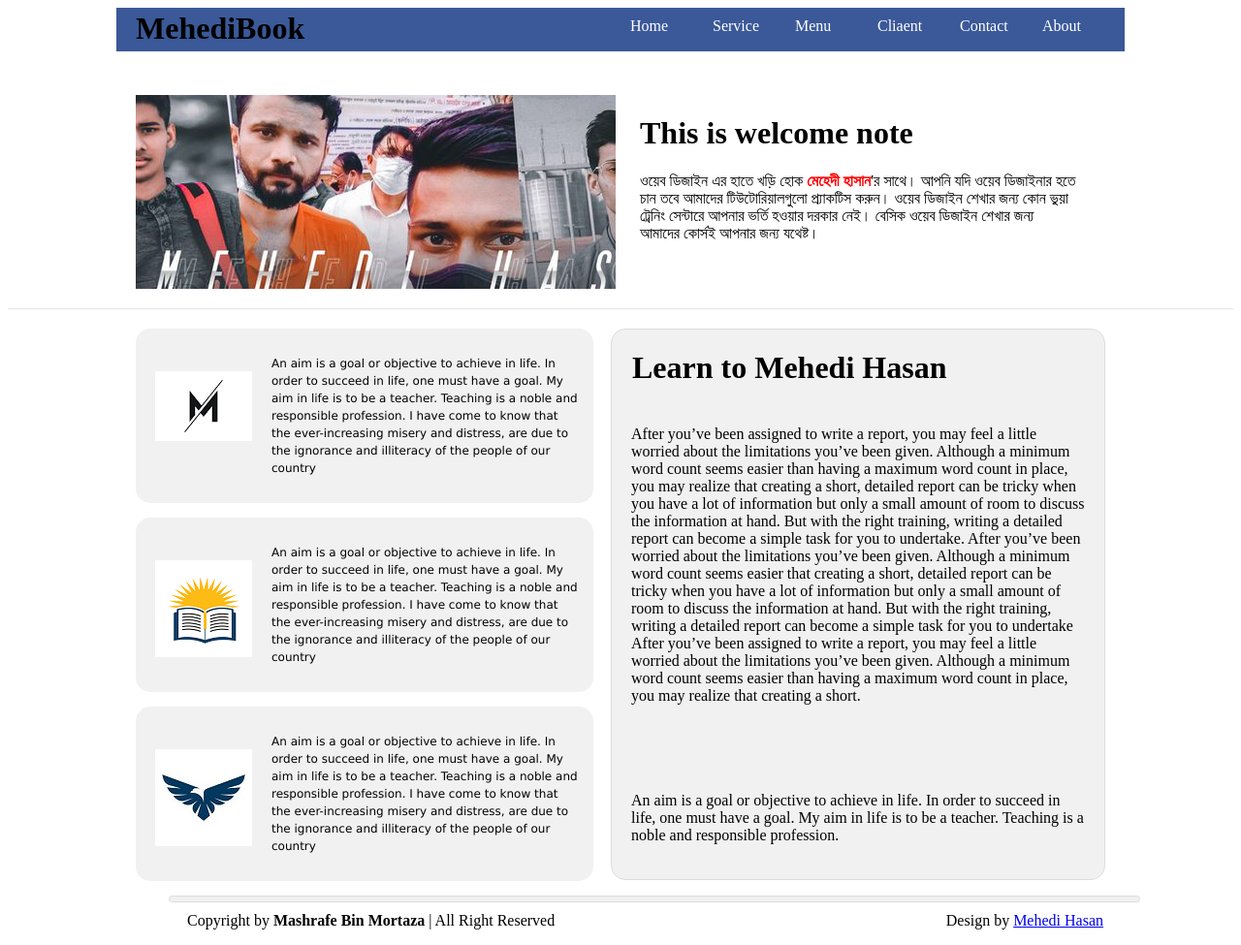
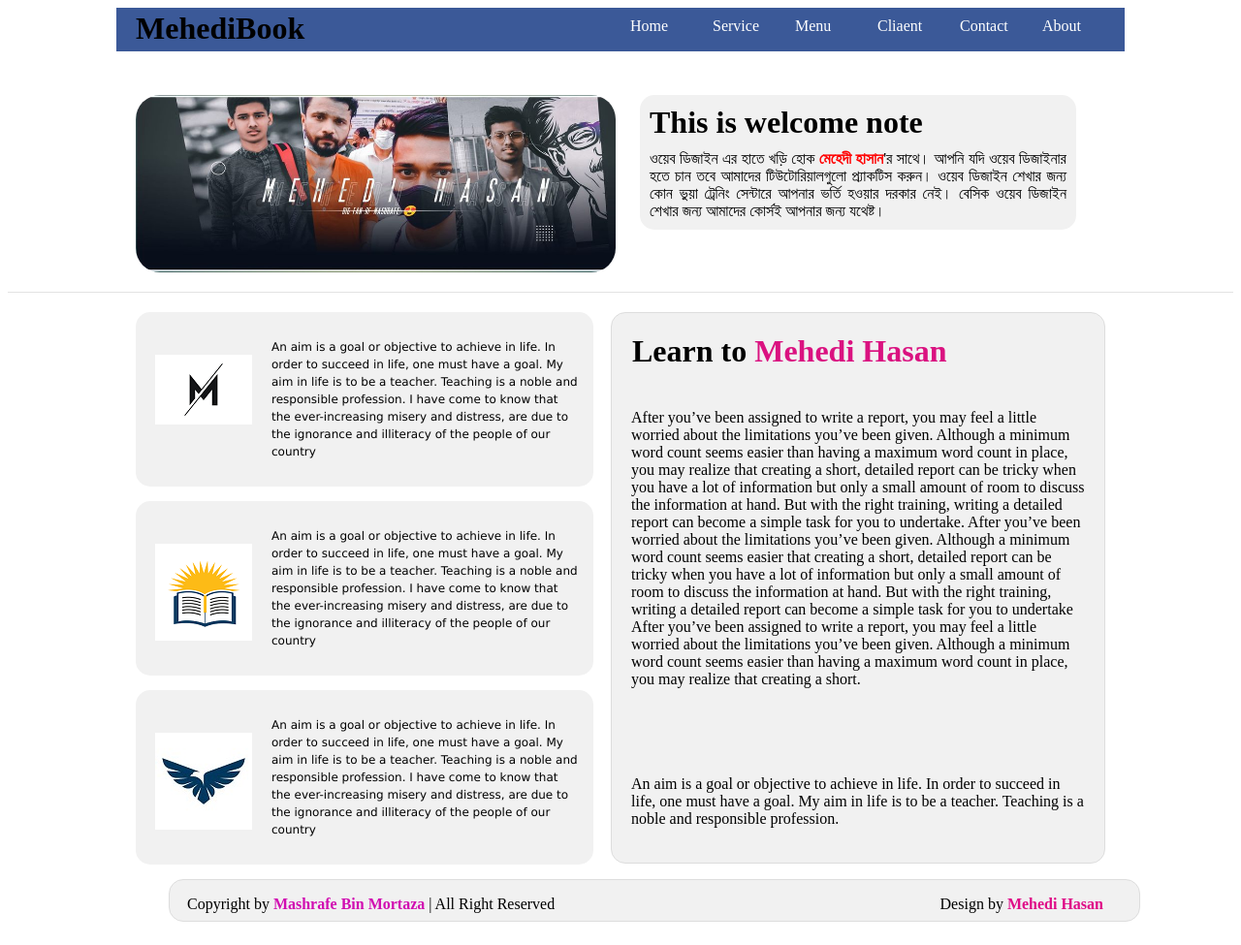
Before and after one commit to developer-mashmehedi/narail-express, a plain HTML site: page index.html in a window 1280 px wide. Shown: the whole page at 97% size. Drawn offline with Linux system fonts and the light colour scheme.

Commit message:
new changes

```diff
--- a/index.html
+++ b/index.html
@@ -21,7 +21,7 @@
   <div class="intro_area container">
 
       <div class="intro_img">
-            <img src="images/perfect_cover.jpg" alt="">
+            <img src="images/fb-cover.jpg" alt="">
       </div>
 
       <div class="intro_text">
@@ -72,7 +72,7 @@
 
       <div class="content">
 
-        <h1>Learn to Mehedi Hasan</h1>
+        <h1>Learn to <span class="colorful">Mehedi Hasan</span></h1>
 
         <p>After you’ve been assigned to write a report, you may feel a little worried about the limitations you’ve been given.
            Although a minimum word count seems easier than having a maximum word count in place, you may realize that creating a short,
@@ -96,12 +96,12 @@
 
       <div class="copyright">
 
-        <p>Copyright by <b>Mashrafe Bin Mortaza</b> | All Right Reserved</p>
+        <p>Copyright by <b><a href="https://www.facebook.com/Official.Mashrafe">Mashrafe Bin Mortaza</a></b> | All Right Reserved</p>
 
       </div>
 
       <div class="design">
-        <p>Design by <a href="https://www.facebook.com/mehedihasan110571/">Mehedi Hasan</a></p>
+        <p>Design by <b><a href="https://www.facebook.com/mehedihasan110571/">Mehedi Hasan</a></b></p>
 
       </div>
 
--- a/style.css
+++ b/style.css
@@ -47,18 +47,22 @@ a {
     padding-right: 25px;
 }
 .intro_img img {
-
+    width: 100%;
+    border-radius: 25px;
 }
 .intro_text{
     float: left;
     width: 450px;
+    background: #f1f1f1;
+    border-radius: 15px;
 
 }
 .intro_text h1 {
-
+    margin: 10px;
 }
 .intro_text p {
-
+    margin: 10px;
+    text-align: justify;
 }
 .content_area_line{
     border-top: 1px solid #e3e3e3;
@@ -116,6 +120,7 @@ a {
     width: 1000px;
     float: inline-start;
     margin-left: 166px;
+    height: 42px;
 }
 .copyright{
     float: left;
@@ -126,6 +131,10 @@ a {
     text-align: left;
     margin-left: 18px;
 }
+.copyright p a{
+    text-decoration: none;
+    color: #d10db1;
+}
 .design{
     float: left;
     width: 50%;
@@ -133,6 +142,10 @@ a {
 }
 .design p{
     text-align: right;
+}
+.design p a{
+    text-decoration: none;
+    color: #df0c87;
 }
 .intro_text p a{
     color: red;
@@ -142,3 +155,7 @@ a {
 .intro_text p a:hover{
     color: green;
     background-color: yellowgreen;
+}
+.colorful{
+    color: rgb(218, 18, 128);
+}
```
